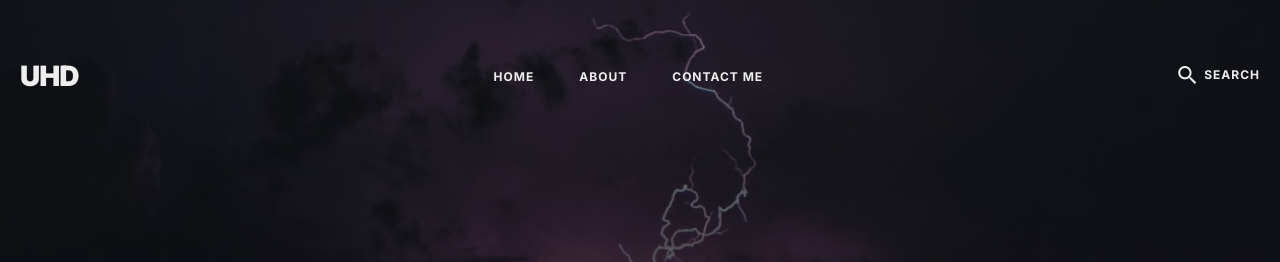
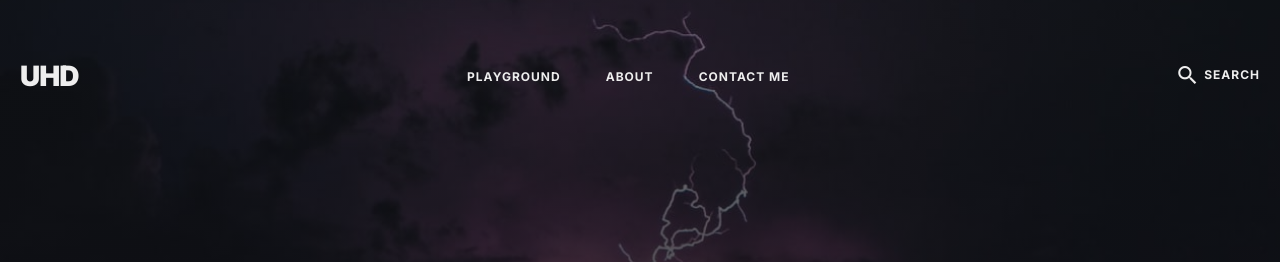
Before and after one commit to hwanyong/hwanyong.github.io, a Jekyll site: the page built from index.html, in a window 1280 px wide. Shown: the top 262 px of the page. Built offline with Jekyll 4.4.1, drawn with Linux system fonts in a browser that asks for light colours; nearby versions of some CDN libraries; the list of posts is cut into pages by our own code.

Commit message:
Update navigation.html

```diff
--- a/_includes/navigation.html
+++ b/_includes/navigation.html
@@ -1,6 +1,6 @@
 <ul class="nav__list list-reset">
   <li class="nav__item">
-    <a href="{{ site.baseurl }}/" class="nav__link">Home</a>
+    <a href="{{ site.baseurl }}/" class="nav__link">Playground</a>
   </li>
   {% for page in site.pages %}
     {% unless page.name == 'tags.html' or page.name == '404.html' %}
```
